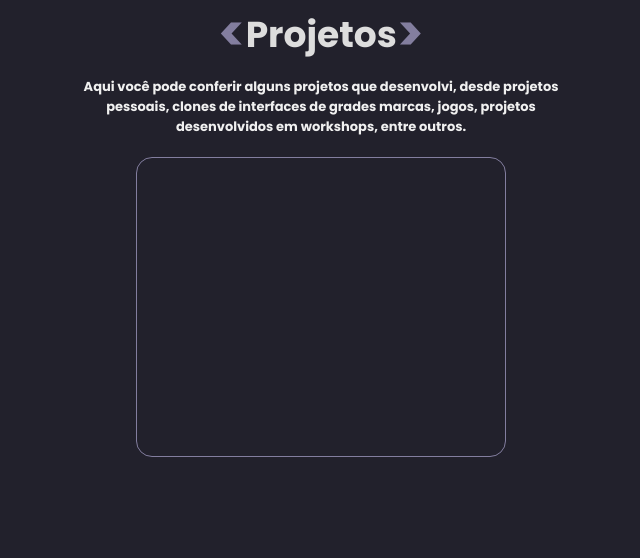
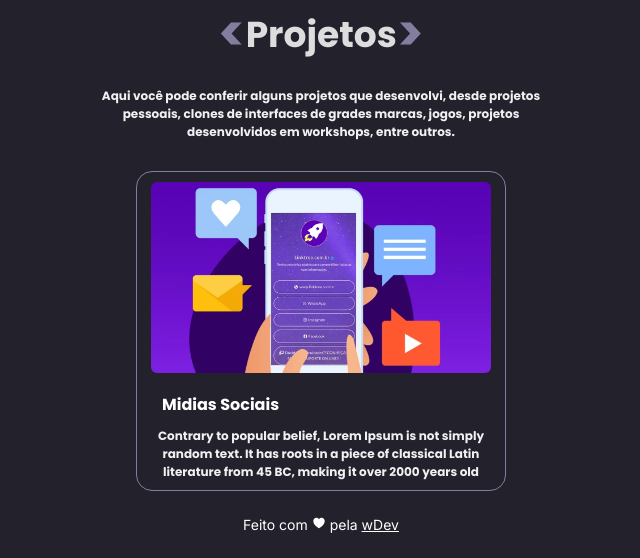
Before and after one commit to renatowillon/wDev-Portfolio, a plain HTML site: page portfolio.html in a window 1280 px wide. Shown: the part 618-1176 px from the top of the page, without its empty margins (319-959 px from the left). Before the commit the page ends 1075 px from the top, so only its background shows below. Drawn offline with nearby package versions, Linux system fonts and the light colour scheme; files that its build step writes are made by us from their sources.

Commit message:
div projetos

```diff
--- a/portfolio.html
+++ b/portfolio.html
@@ -107,10 +107,20 @@
       </p>
 
       <div class="projeto">
-        <div class="image"></div>
-        <div class="title"></div>
-        <div class="descricao"></div>
+        <div class="image"><img src="./assets/modelo-img.jpg" /></div>
+        <div class="title">Midias Sociais</div>
+        <div class="descricao">
+          Contrary to popular belief, Lorem Ipsum is not simply random text. It
+          has roots in a piece of classical Latin literature from 45 BC, making
+          it over 2000 years old
+        </div>
       </div>
+      <footer>
+        Feito com <ion-icon name="heart"></ion-icon> pela
+        <a href="https://www.instagram.com/willondesign" target="_blank"
+          >wDev</a
+        >
+      </footer>
     </div>
 
     <script
--- a/style.css
+++ b/style.css
@@ -159,7 +159,7 @@ ul li a:hover {
   background: var(--highlight-color);
 }
 footer {
-  padding: 5px 0;
+  padding: 25px;
   text-align: center;
   font-size: 14px;
 }
@@ -391,19 +391,50 @@ footer {
   width: 3rem;
 }
 .projeto {
-  display: flex;
+  display: block;
   justify-content: center;
   align-items: center;
-  height: 300px;
+  text-align: center;
+  height: 320px;
   width: 370px;
   border: 0.75px solid #837e9f;
   border-radius: 1rem;
   margin: auto;
 }
+.image img {
+  width: 360px;
+  padding: 10px;
+  border-radius: 1rem;
+  opacity: 1;
+  transition: opacity 500ms ease 0s;
+}
+.image img:hover {
+  opacity: 0.75;
+}
+@keyframes zoom {
+  0% {
+    background-position: center bottom;
+    background-size: 100%;
+  }
+
+  100% {
+    background-position: center bottom;
+    background-size: 150%;
+  }
+}
+
+.title {
+  font-family: Poppins, sans-serif;
+  text-align: left;
+  padding-left: 25px;
+  padding-top: 5px;
+  font-weight: 700;
+}
 .descricao {
+  padding: 10px;
   color: #f0f0f0;
   font-family: Poppins, sans-serif;
-  font-size: 13px;
+  font-size: 12px;
   font-weight: 300;
   line-height: normal;
   text-align: center;
```
Also changed, not shown: assets/modelo-img.jpg (added).
